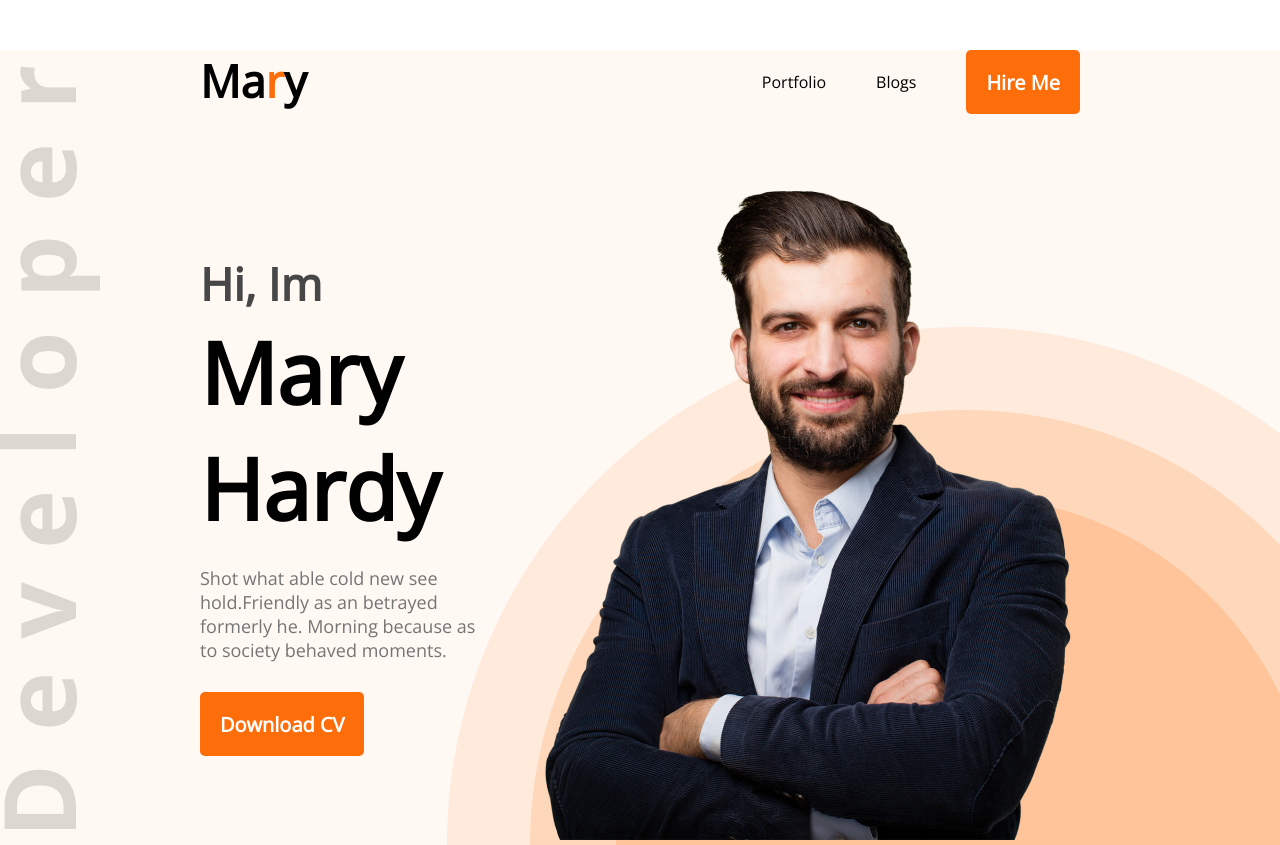
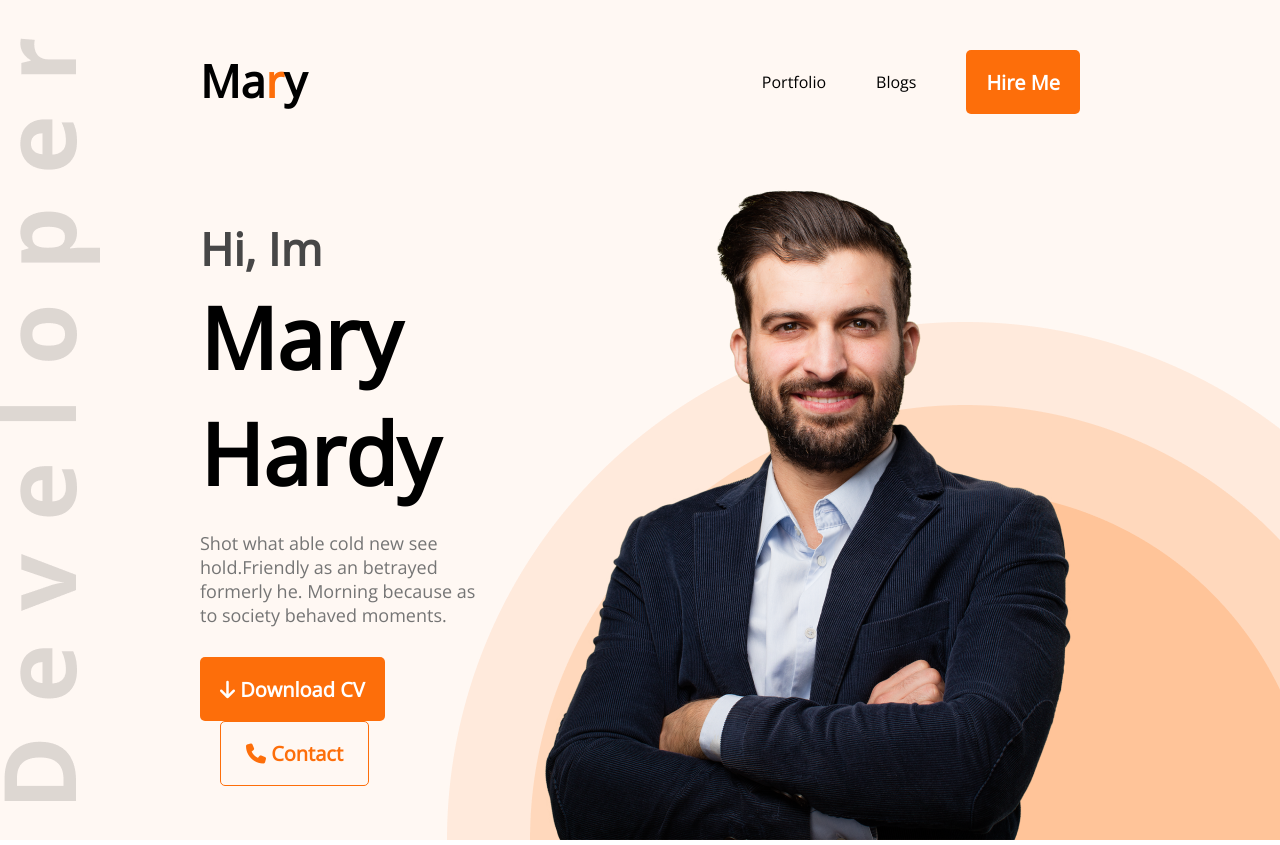
Before and after one commit to kibriarobin/developer-portfolio2, a plain HTML site: page index.html in a window 1280 px wide. Shown: the top 845 px of the page. Drawn offline with nearby package versions, Linux system fonts and the light colour scheme.

Commit message:
added contact button and nav padding edit

```diff
--- a/index.html
+++ b/index.html
@@ -3,11 +3,12 @@
 <head>
     <meta charset="UTF-8">
     <meta name="viewport" content="width=device-width, initial-scale=1.0">
-    <title>Developer Portfolio</title>
     <link rel="stylesheet" href="style-css/portfolio.css">
     <link rel="preconnect" href="https://fonts.googleapis.com">
     <link rel="preconnect" href="https://fonts.gstatic.com" crossorigin>
     <link href="https://fonts.googleapis.com/css2?family=Open+Sans&family=Poppins&display=swap" rel="stylesheet">
+    <script src="https://kit.fontawesome.com/5daa11d564.js" crossorigin="anonymous"></script>
+    <title>Developer Portfolio</title>
 </head>
 
 <body>
@@ -25,10 +26,11 @@
                     <h3 class="banner-sub-title">Hi, Im</h3>
                     <h1 class="banner-title">Mary Hardy</h1>
                     <p class="banner-description">Shot what able cold new see hold.Friendly as an betrayed formerly he. Morning because as to society behaved moments.</p>
-                    <button class="primary-button">Download CV</button>
+                    <button class="primary-button"> <i class="fa-solid fa-arrow-down icon"></i> Download CV</button>
+                    <button class="contact-button"> <i class="fa-solid fa-phone"></i> Contact</button>
                 </div>
                 <div>
-                    <img src="images/hardy.png" alt="">
+                    <img align="right" src="images/hardy.png" alt="">
                 </div>
         </div>
     </header>
@@ -128,7 +130,7 @@
             </div>
 
             <div class="resume-button">
-                <button class="primary-button">Download CV</button>
+                <button class="primary-button"> <i class="fa-solid fa-arrow-down icon"></i> Download CV</button>
             </div>
         </section>
 
--- a/style-css/portfolio.css
+++ b/style-css/portfolio.css
@@ -15,12 +15,22 @@
     height: 64px;
     padding: 8px 20px;
 }
+.contact-button{
+    border: 1px solid #FD6E0A;
+    border-radius: 5px;
+    font-size: 20px;
+    font-weight: 700;
+    color: #FD6E0A;
+    padding: 18px 25px;
+    margin-left: 20px;
+    background: none;
+}
 
 /* header and navigation style */
 nav{
     display: flex;
     justify-content: space-between;
-    margin: 50px 200px;
+    padding: 50px 200px;
 }
 .nav-title{
     font-weight: 800;
```
